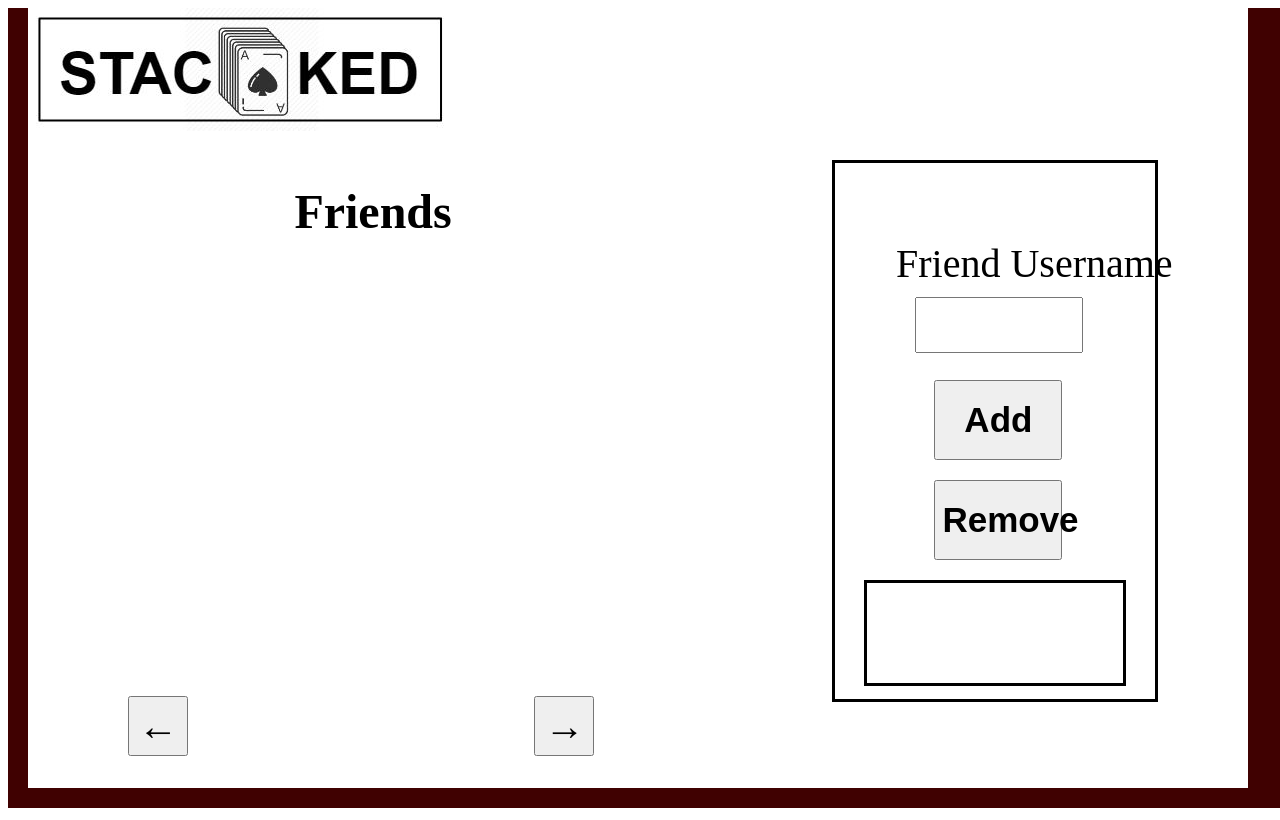
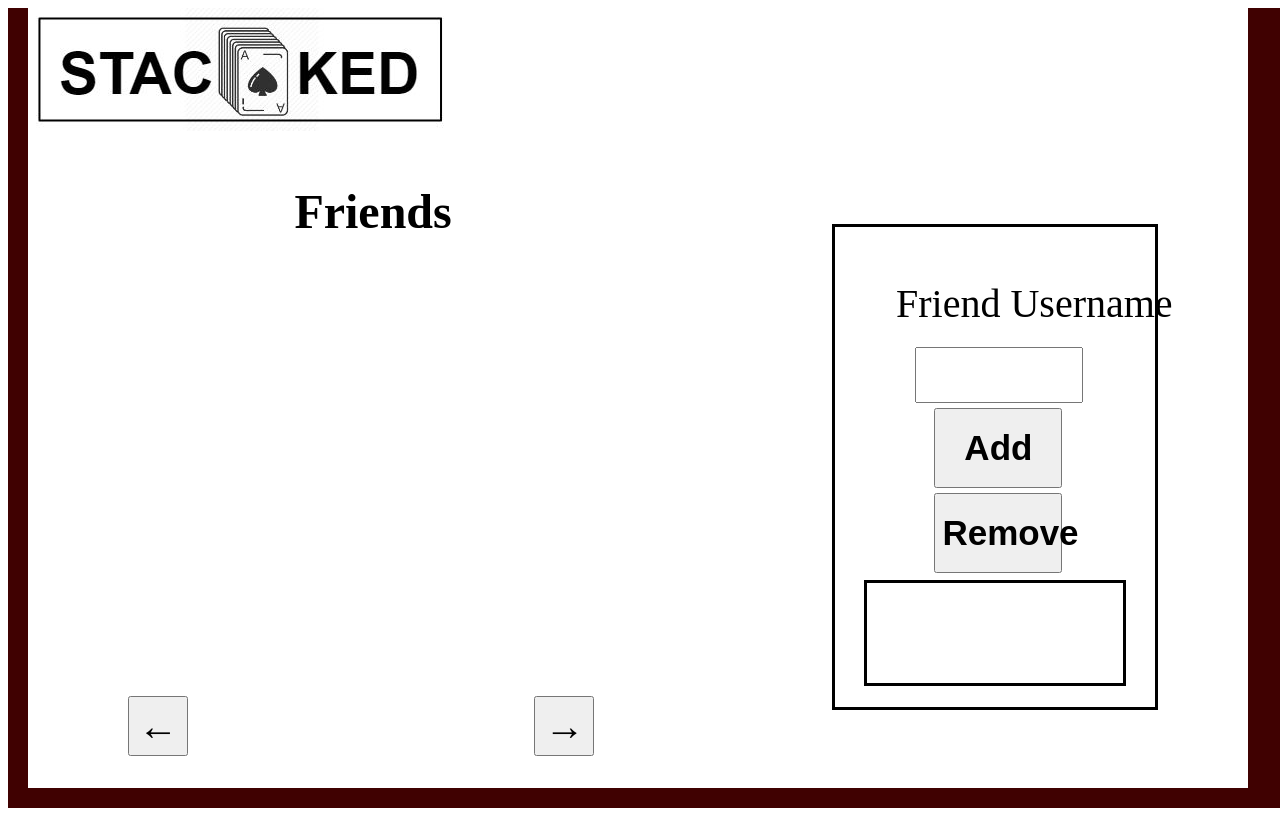
Before and after one commit to TomWells3308/Coursework, a plain HTML site: page resources/friends.html in a window 1280 px wide. Drawn offline with Linux system fonts and the light colour scheme; no server answers.

Commit message:
Other changes

```diff
--- a/resources/friends.html
+++ b/resources/friends.html
@@ -274,7 +274,6 @@
                 }
             }
             document.getElementById("friendTable").innerHTML = addHTML;
-
         }
 
         function removeFriend(){
@@ -353,12 +352,12 @@
 </head>
 <body onload="pageLoad()">
 <div style="position: absolute; font-size: 48px; left: 23%; top: 23%; font-weight: bold">Friends</div>
-<div style="font-size: 40px; position: absolute; left: 70%; top: 30%">Friend Username</div>
-<form id="FriendForm" style="position: absolute; left: 65%; top: 20%; width: 25%; height: 67%; border: solid">
+<div style="font-size: 40px; position: absolute; left: 70%; top: 35%">Friend Username</div>
+<form id="FriendForm" style="position: absolute; left: 65%; top: 28%; width: 25%; height: 60%; border: solid">
     <input style="width: 50%; height: 50px; position: absolute; top: 25%; left: 25%" type="text" name="FriendName" id="FriendName">
 </form>
-<button id="addFriend" style="position: absolute; width: 10%; height: 80px; left: 73%; top: 47.5%; font-size: 35px; font-weight: bold;" class="button" onclick="addFriend();">Add</button>
-<button id="removeFriend" style="position: absolute; width: 10%; height: 80px; left: 73%; top: 60%; font-size: 35px; font-weight: bold;" class="button" onclick="removeFriend();">Remove</button>
+<button id="addFriend" style="position: absolute; width: 10%; height: 80px; left: 73%; top: 51%; font-size: 35px; font-weight: bold;" class="button" onclick="addFriend();">Add</button>
+<button id="removeFriend" style="position: absolute; width: 10%; height: 80px; left: 73%; top: 61.6%; font-size: 35px; font-weight: bold;" class="button" onclick="removeFriend();">Remove</button>
 <div style="position: absolute; left: 67.5%; top: 72.5%; width: 20%; height: 12.5%; border: solid">
     <div id="resultText" style="text-align: center; vertical-align: center; font-size: 30px; padding: 40px 0"></div>
 </div>
```
Also changed, not shown: resources/login.html (+1 -4 lines), 1 other file.
